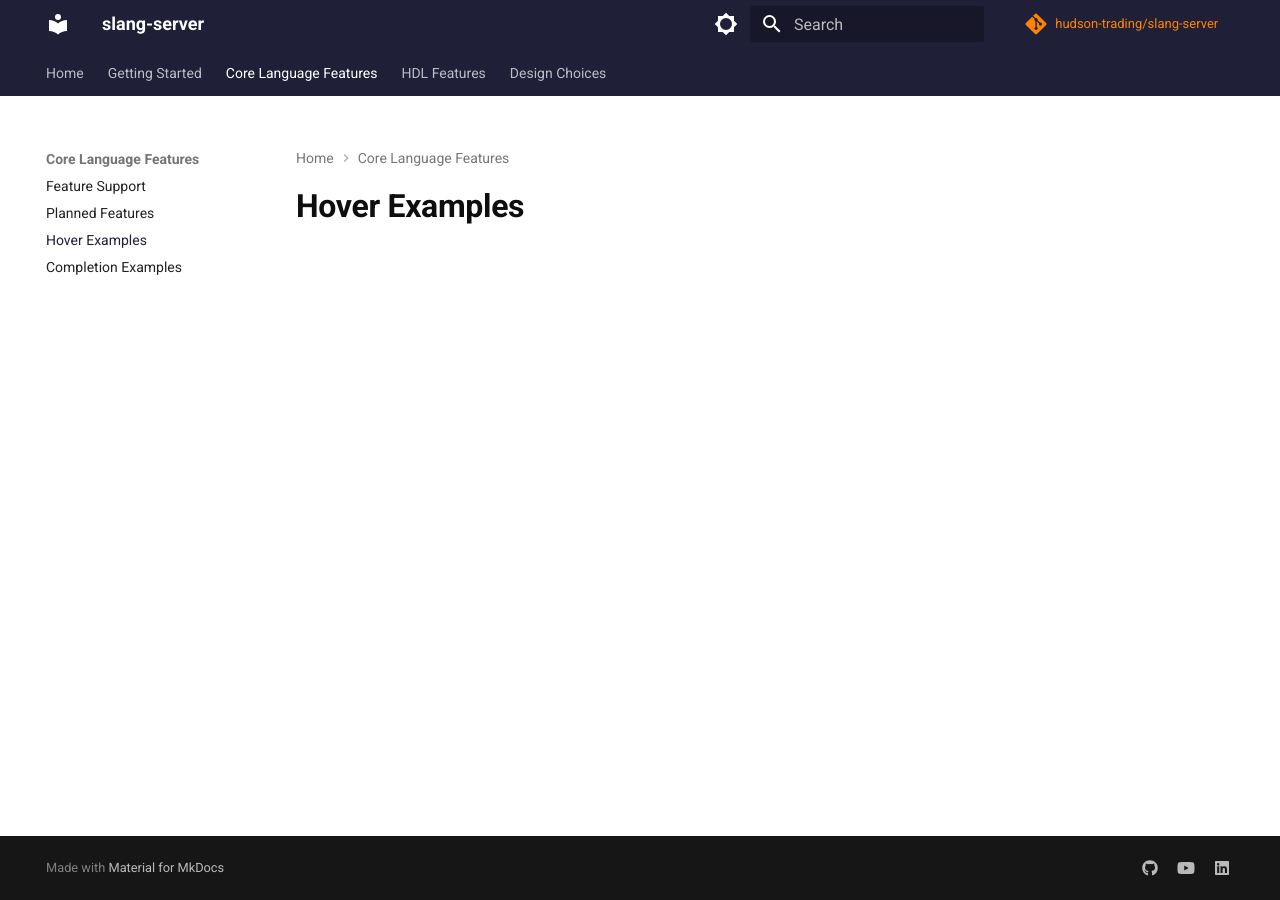
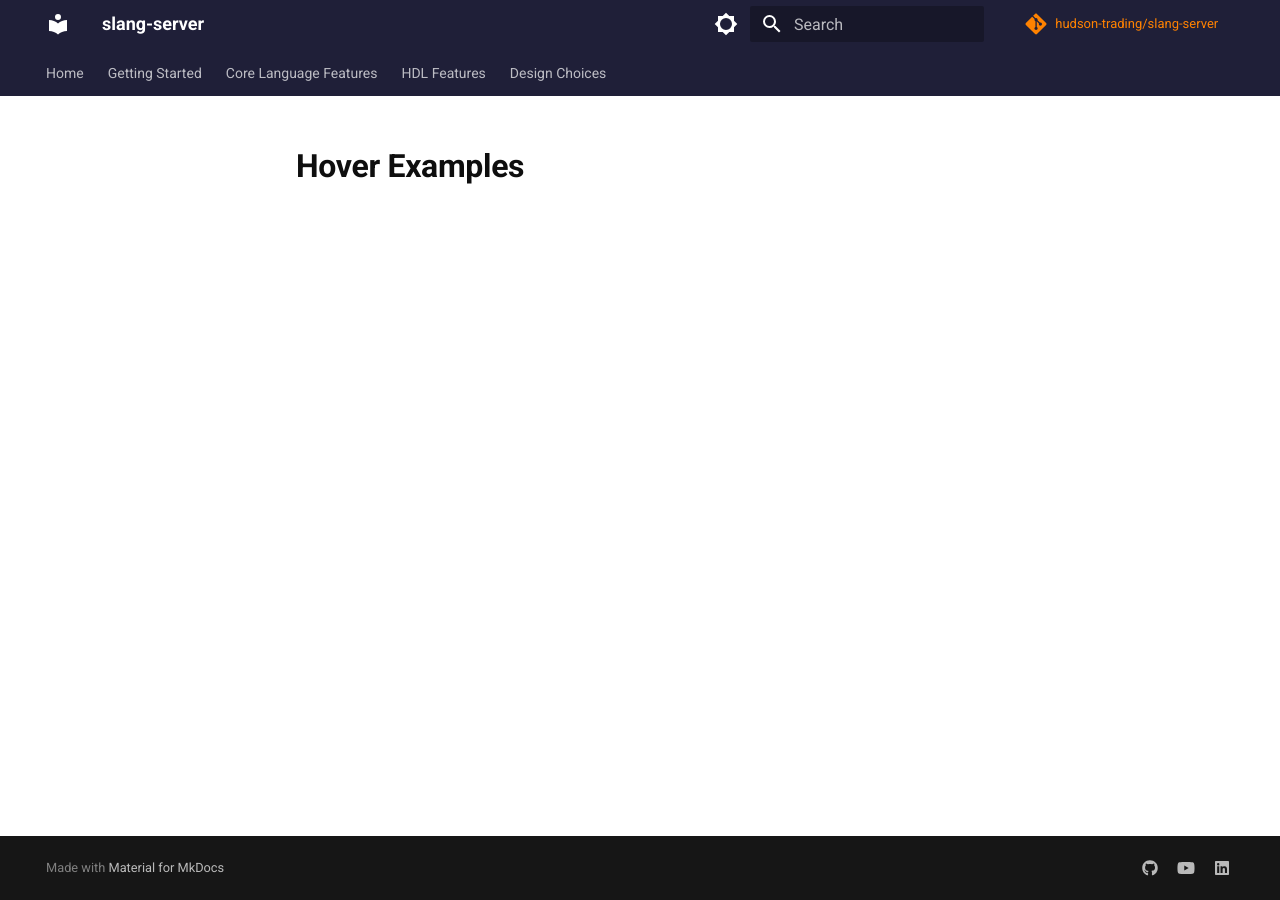
Before and after one commit to hudson-trading/slang-server, an MkDocs documentation site: the page built from docs/features/hovers.md, in a window 1280 px wide. Built offline with MkDocs 1.6.1 and Material for MkDocs 9.7.7, drawn with Linux system fonts in a browser that asks for light colours; comment, search, counter and statistics services are not loaded.

Commit message:
docs: rm incomplete examples pages for now

```diff
--- a/mkdocs.yaml
+++ b/mkdocs.yaml
@@ -84,8 +84,8 @@ nav:
   - Core Language Features:
       - features/features.md
       - Planned Features: features/planned.md
-      - Hover Examples: features/hovers.md
-      - Completion Examples: features/completions.md
+      # - Hover Examples: features/hovers.md
+      # - Completion Examples: features/completions.md
   - HDL Features:
       - hdl/hdl.md
   - Design Choices:
```
